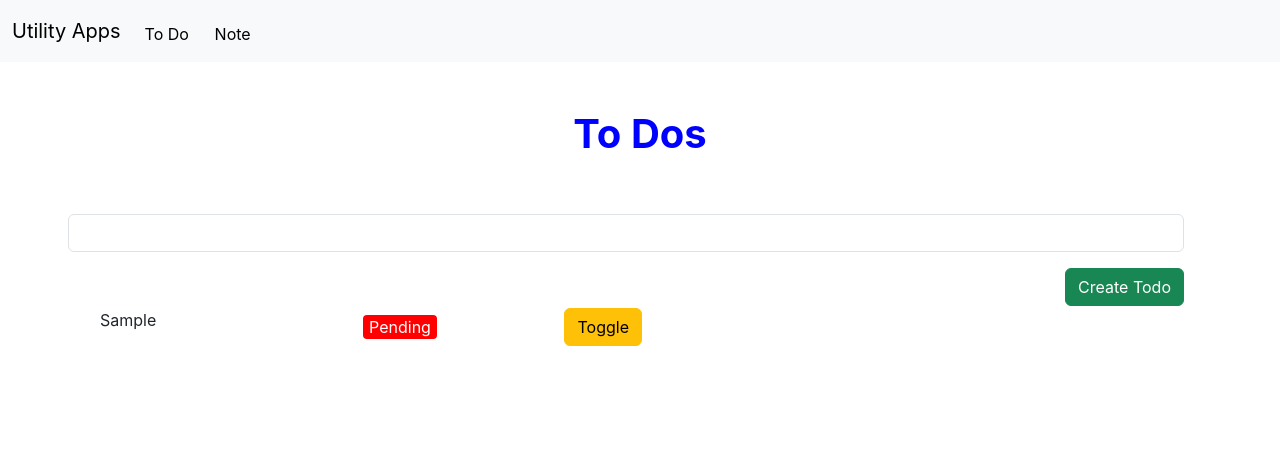
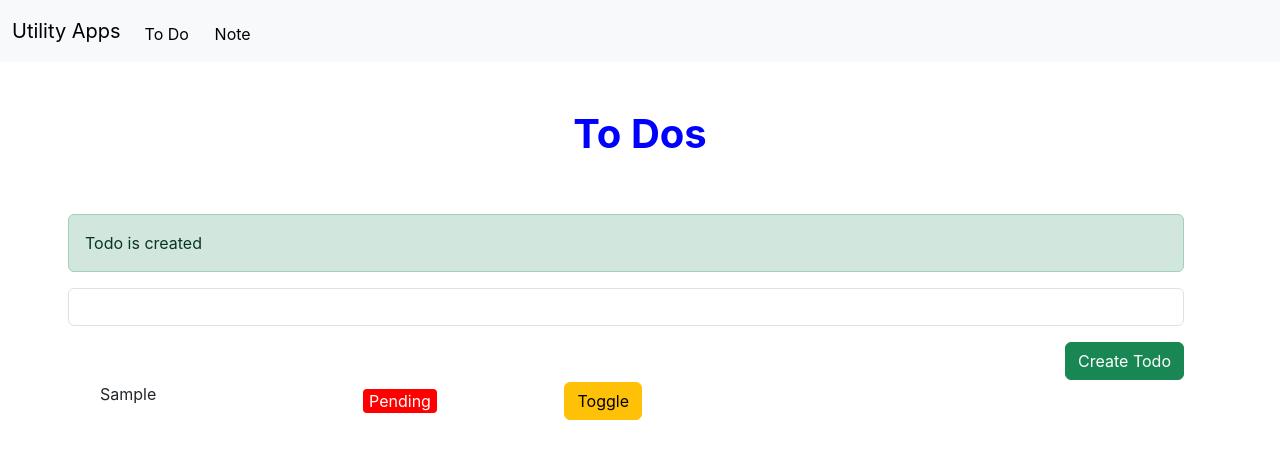
Before and after one commit to ManasChougule/React-Redux-Suite, a React (Create React App) app: page /todo in a window 1280 px wide. Both pictures are taken after typing "Sample" into the empty fields and a click on the button "Create Todo". Shown: the top 458 px of the page. Built offline with nearby package versions, Linux system fonts and the light colour scheme; the HTML template or start-up script is replaced by a standard one.

Commit message:
task 16 : add extra reducer & display notification for todo

```diff
--- a/src/components/ToDoForm/ToDoForm.js
+++ b/src/components/ToDoForm/ToDoForm.js
@@ -1,12 +1,14 @@
 import { useState } from "react";
 import "./ToDoForm.css";
-import { useDispatch } from "react-redux";
+import { useDispatch , useSelector} from "react-redux";
 // import { addTodo } from "../../redux/actions/todoActions";
 import {actions} from "../../redux/reducers/todoReducer";
+import { notificationSelector } from "../../redux/reducers/notificationReducer";
 
 function ToDoForm() {
   const [todoText, setTodoText] = useState("");
   const dispatch = useDispatch();
+  const message = useSelector(notificationSelector);
 
   const handleSubmit = (e) => {
     e.preventDefault();
@@ -16,6 +18,13 @@ function ToDoForm() {
 
     return (
     <div className="container">
+
+        {
+        message &&
+        <div class="alert alert-success" role="alert">
+            {message}
+        </div>
+        }
 
         <form onSubmit={handleSubmit}>
             <input
--- /dev/null
+++ b/src/redux/reducers/notificationReducer.js
@@ -0,0 +1,24 @@
+import { createSlice } from "@reduxjs/toolkit"
+import { actions } from "./todoReducer"
+
+
+const initialState = {
+    message : ""
+}
+
+const notificationSlice = createSlice({
+    name : "notification" ,
+    initialState ,
+    reducers : {
+
+    },
+    extraReducers : {
+        "todo/add" : (state , action) => {
+            state.message = "Todo is created"
+        }
+    }
+})
+
+export const notificationReducer = notificationSlice.reducer;
+
+export const notificationSelector = (state) => state.notificationReducer.message;
--- a/src/redux/store.js
+++ b/src/redux/store.js
@@ -1,8 +1,10 @@
 // import * as redux from "redux";
 // import { combineReducers } from "redux";
+
+import { configureStore } from "@reduxjs/toolkit";
 import { todoReducer } from "./reducers/todoReducer";
 import { noteReducer } from "./reducers/noteReducer";
-import { configureStore } from "@reduxjs/toolkit";
+import { notificationReducer } from "./reducers/notificationReducer";
 
 // const result = combineReducers({
 //     todoReducer,
@@ -13,6 +15,7 @@ import { configureStore } from "@reduxjs/toolkit";
 export const store = configureStore({
     reducer : {
         todoReducer ,
-        noteReducer
+        noteReducer ,
+        notificationReducer
     }
 })
```
Lines whose indentation alone changed are shown as unchanged.
